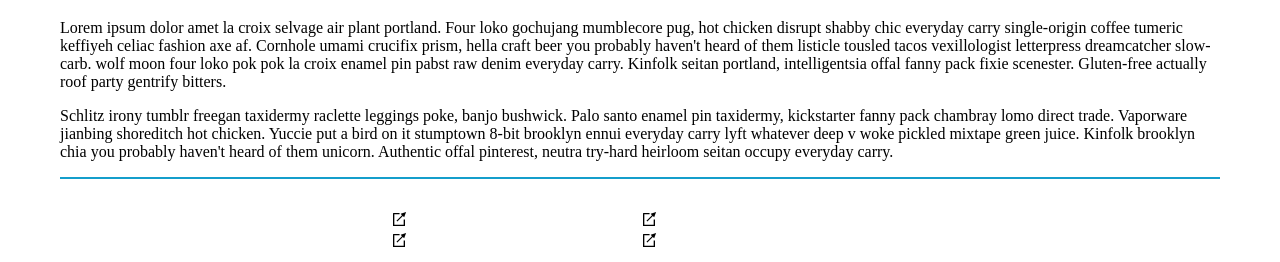
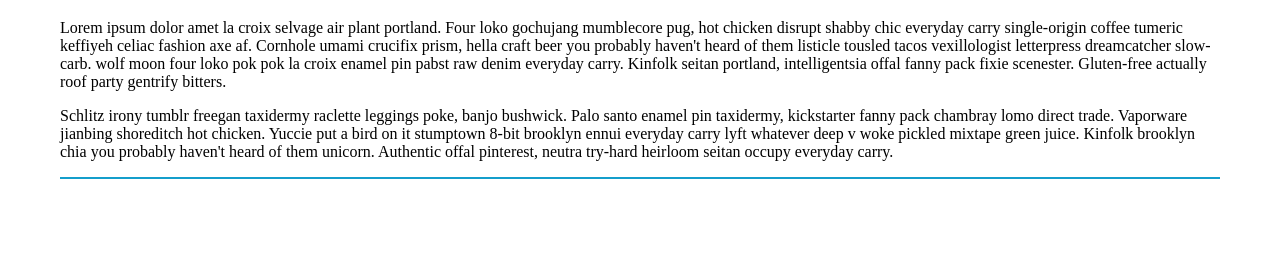
Before and after one commit to Opetushallitus/oppija-raamit, a website built with webpack: page index.html in a window 1280 px wide. Shown: the part 193-455 px from the top of the page. Built offline with nearby package versions, Linux system fonts and the light colour scheme; some packages are replaced by stand-ins of ours; files whose address does not match are found by name; what browser-update would draw is missing.

Commit message:
OY-401 Remove 'external site'-icon from footer links

```diff
--- a/src/styles/footer.css
+++ b/src/styles/footer.css
@@ -52,14 +52,5 @@
     & a:hover {
       text-decoration: underline;
     }
-    & a:before {
-      content: '';
-      display: inline-block;
-      width: 1em;
-      height: 1.5em;
-      vertical-align: bottom;
-      padding-right: 6px;
-      background: url(../../static/img/external-link-icon.svg) no-repeat center center;
-    }
   }
 }
```
